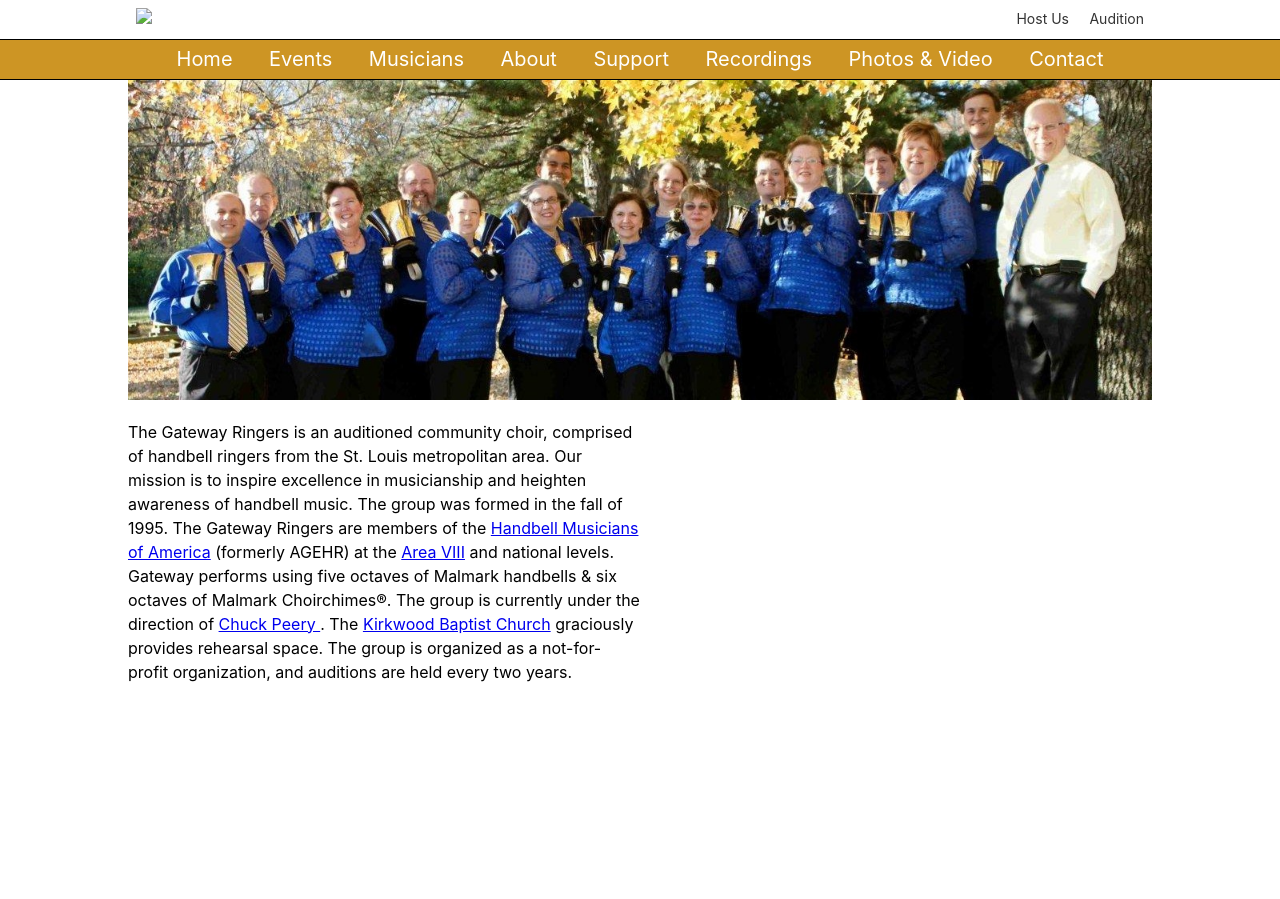
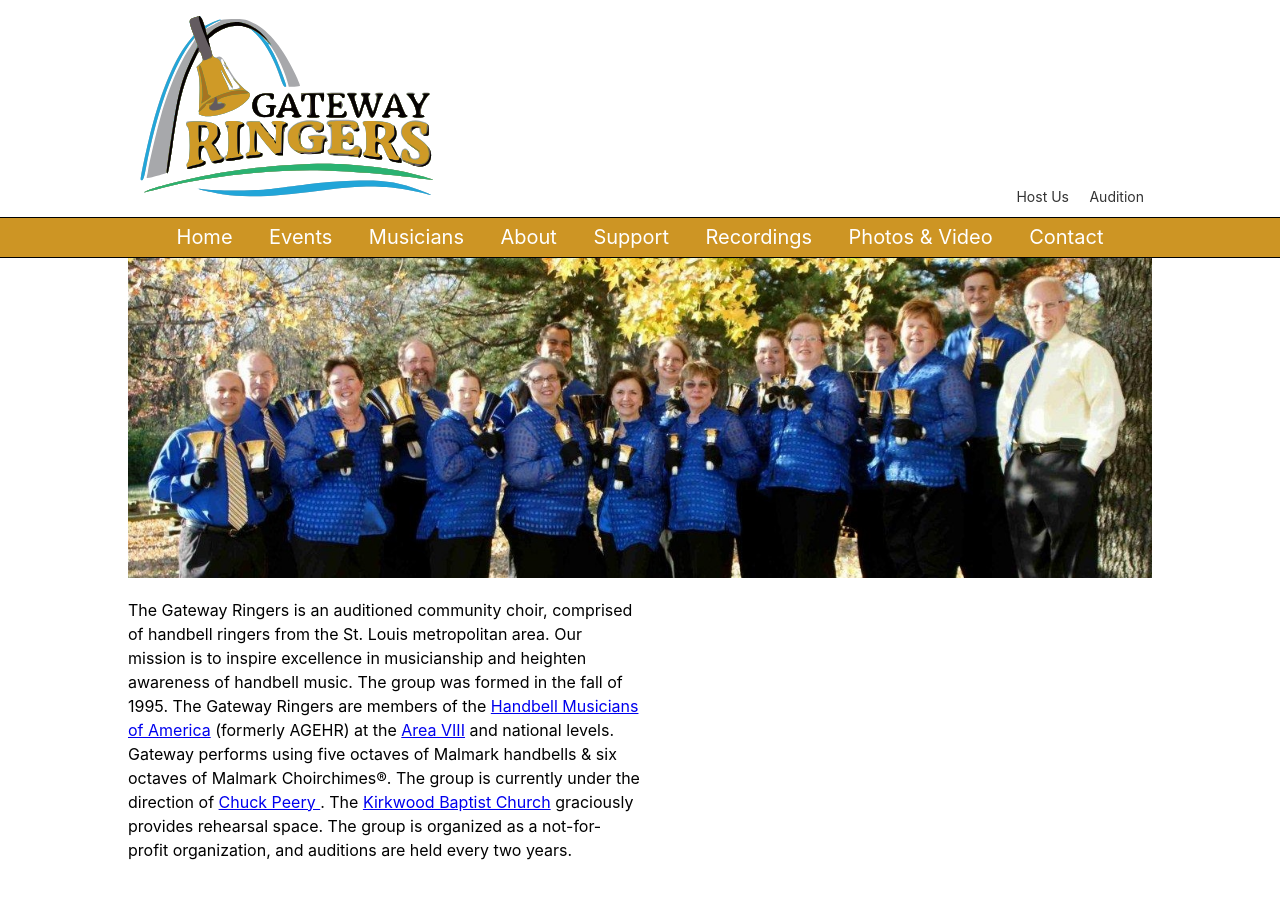
Before and after one commit to GatewayRingers/GatewayRingers.github.io, a Jekyll site: the page built from index.html, in a window 1280 px wide. Built offline with Jekyll 4.4.1, drawn with Linux system fonts in a browser that asks for light colours.

Commit message:
Update default.html

```diff
--- a/_layouts/default.html
+++ b/_layouts/default.html
@@ -17,7 +17,7 @@
 <main>
 <nav class="db dt-l w-100 tc mw8 center border-box pa2">
   <a class="db dtc-l v-mid link w-100 w-30-l tc tl-l mb2 mb0-l" href="/" title="Home">
-    <img src="glogo15.svg" class="dib w-80 w-40-m w-100-l ">
+    <img src="/images/glogo15.svg" class="dib w-80 w-40-m w-100-l ">
   </a>
   <div class="db dtc-l v-btm w-100 w-70-l tc tr-l">
     <a class="link dim dark-gray f7 f6-l dib mr2 mr3-l" href="#" title="Home">Host Us</a>
```
